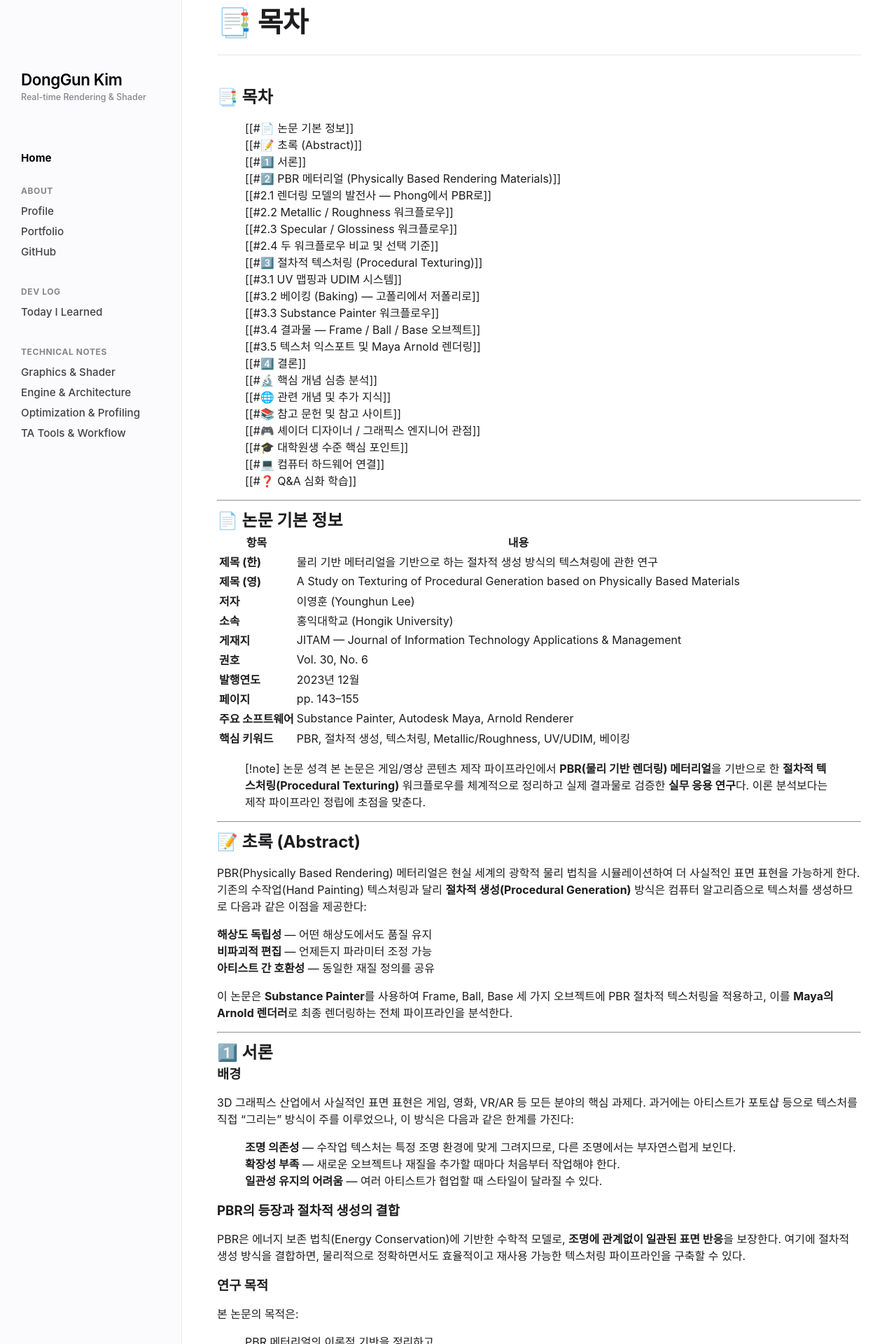
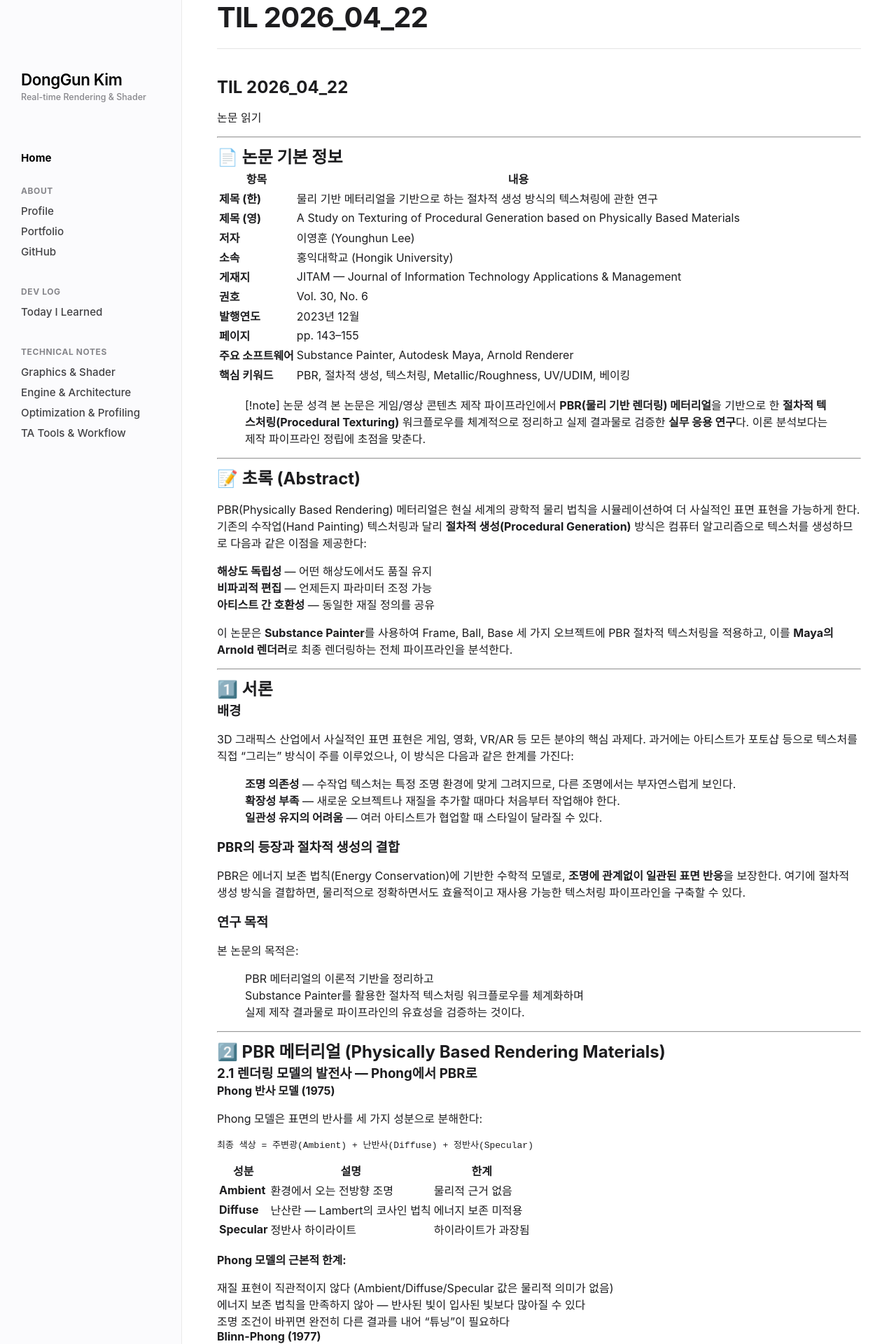
Before and after one commit to KimDongGun324/kimdonggun324.github.io, a Jekyll site: the page built from daily-study/post/2026/04/22.md, in a window 1280 px wide. Shown: the top 1920 px of the page at 70% size. Built offline with Jekyll 4.4.1, drawn with Linux system fonts in a browser that asks for light colours; some web fonts are replaced; our own code applies the rules of GitHub Pages for plain Markdown files.

Commit message:
TIL 2026_04_22 수정

```diff
--- a/daily-study/post/2026/04/22.md
+++ b/daily-study/post/2026/04/22.md
@@ -1,27 +1,5 @@
-## 📑 목차
-
-1. [[#📄 논문 기본 정보]]
-2. [[#📝 초록 (Abstract)]]
-3. [[#1️⃣ 서론]]
-4. [[#2️⃣ PBR 메터리얼 (Physically Based Rendering Materials)]]
-   - [[#2.1 렌더링 모델의 발전사 — Phong에서 PBR로]]
-   - [[#2.2 Metallic / Roughness 워크플로우]]
-   - [[#2.3 Specular / Glossiness 워크플로우]]
-   - [[#2.4 두 워크플로우 비교 및 선택 기준]]
-5. [[#3️⃣ 절차적 텍스처링 (Procedural Texturing)]]
-   - [[#3.1 UV 맵핑과 UDIM 시스템]]
-   - [[#3.2 베이킹 (Baking) — 고폴리에서 저폴리로]]
-   - [[#3.3 Substance Painter 워크플로우]]
-   - [[#3.4 결과물 — Frame / Ball / Base 오브젝트]]
-   - [[#3.5 텍스처 익스포트 및 Maya Arnold 렌더링]]
-6. [[#4️⃣ 결론]]
-7. [[#🔬 핵심 개념 심층 분석]]
-8. [[#🌐 관련 개념 및 추가 지식]]
-9. [[#📚 참고 문헌 및 참고 사이트]]
-10. [[#🎮 셰이더 디자이너 / 그래픽스 엔지니어 관점]]
-11. [[#🎓 대학원생 수준 핵심 포인트]]
-12. [[#💻 컴퓨터 하드웨어 연결]]
-13. [[#❓ Q&A 심화 학습]]
+## TIL 2026_04_22
+논문 읽기
 
 ---
 
```
